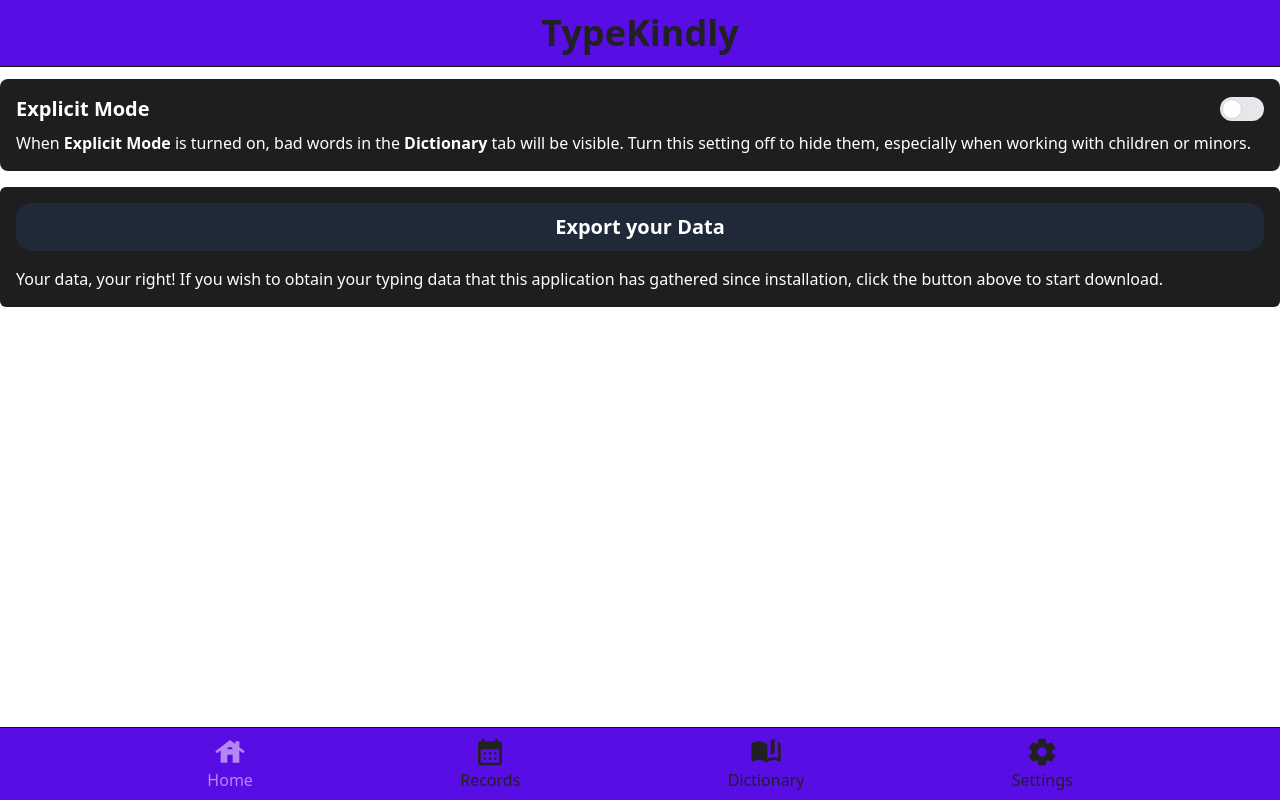
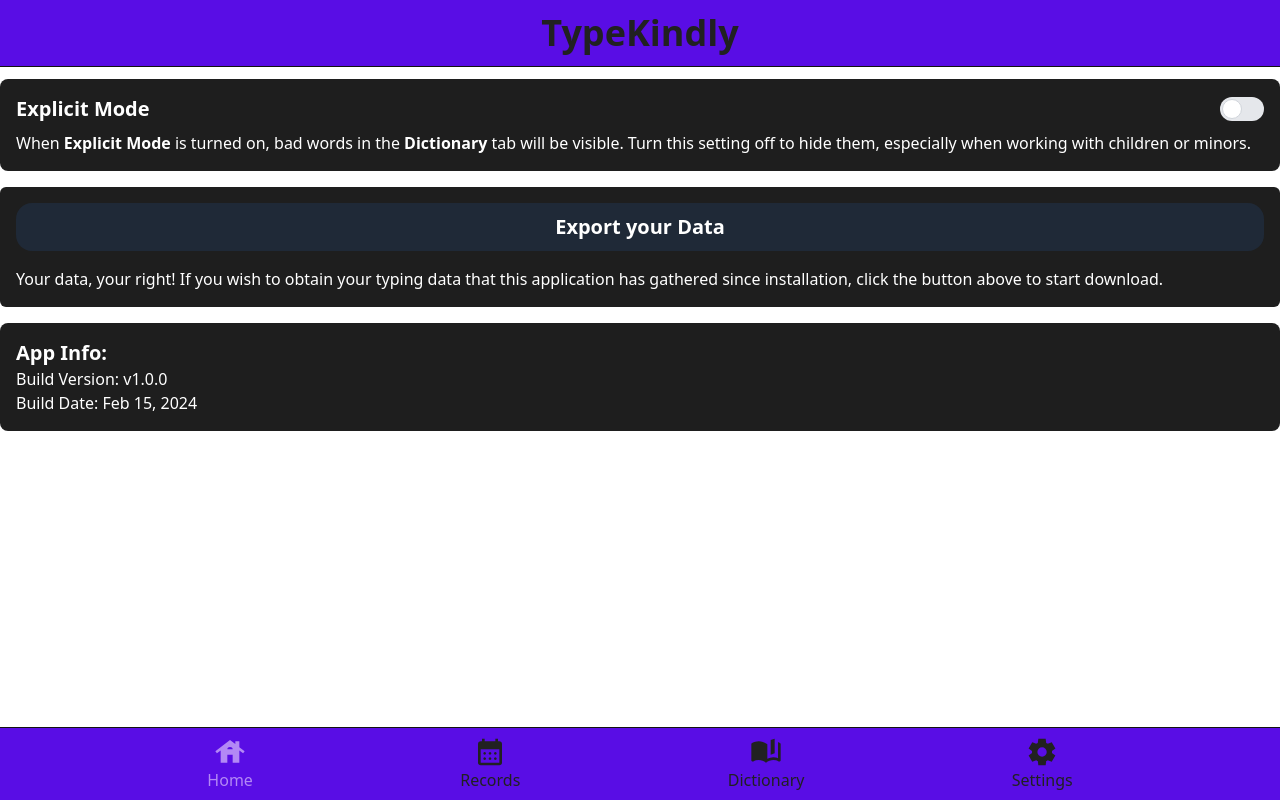
Before and after one commit to rue-22/TypeKindly, a SvelteKit app: page /settings in a window 1280 px wide. Built offline with nearby package versions, Linux system fonts and the light colour scheme; what @capacitor/core would draw is missing.

Commit message:
feat(UI): add App Info

```diff
--- a/src/routes/settings/+page.svelte
+++ b/src/routes/settings/+page.svelte
@@ -22,4 +22,13 @@
 	</div>
 
 	<ExportDatabase />
+	<div class="rounded-lg bg-tkd-surface px-4 py-4 text-justify text-white">
+		<span class="text-xl font-semibold">App Info:</span>
+		<p class="">Build Version: v1.0.0</p>
+		<p class="">Build Date: Feb 15, 2024</p>
+		<!-- Replace build ID based on git commit or something, can be automated soon -Ligs
+			commit ID on build: afa15c95b94e91b4327548b3145c5e3d8dc875e2 yung next commit after neto
+		-->
+	</div>
+
 </div>
```
